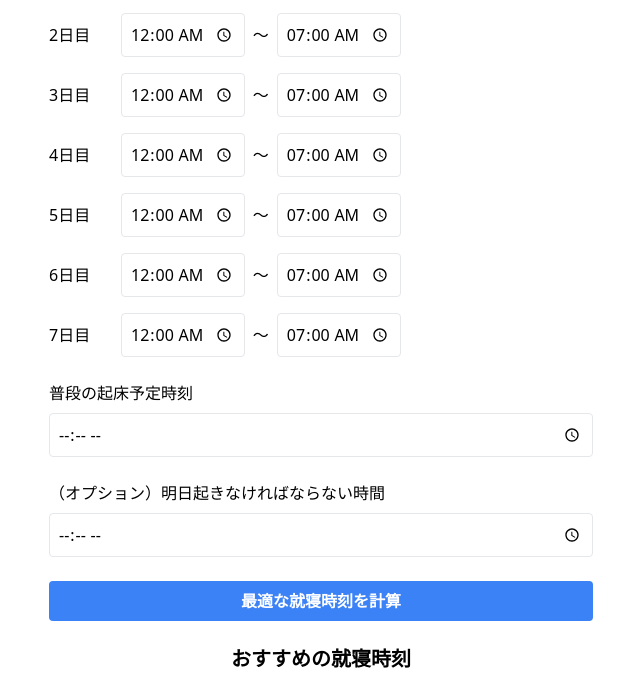
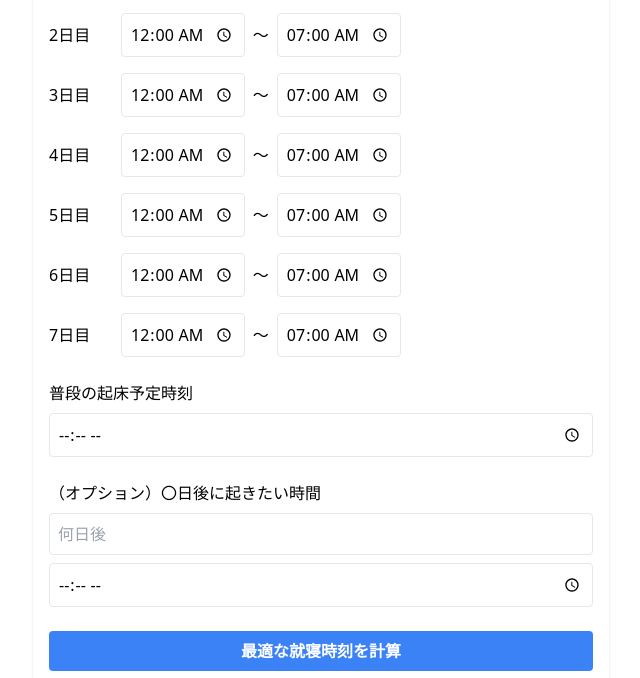
Before and after one commit to ysaga2006/sleepoptimizer, a plain HTML site: page index.html in a window 1280 px wide. Both pictures are taken after a click on the button "最適な就寝時刻を計算". Shown: the part 119-797 px from the top of the page, without its empty margins (319-959 px from the left). Drawn offline with nearby package versions, Linux system fonts and the light colour scheme.

Commit message:
Update index.html

```diff
--- a/index.html
+++ b/index.html
@@ -12,24 +12,25 @@
   </script>
 </head>
 <body class="bg-white text-black dark:bg-gray-900 dark:text-white transition-colors">
-  <div class="max-w-xl mx-auto p-4 space-y-6">
+  <div class="max-w-xl mx-auto p-4 space-y-6 bg-white dark:bg-gray-800 rounded-lg shadow">
     <h1 class="text-2xl font-bold text-center">睡眠最適化ツール</h1>
 
     <div id="sleep-inputs" class="space-y-4"></div>
 
     <div class="space-y-2">
       <label class="block font-medium">普段の起床予定時刻</label>
-      <input type="time" id="wakeTime" class="w-full p-2 rounded border" />
+      <input type="time" id="wakeTime" class="w-full p-2 rounded border dark:bg-gray-700 dark:border-gray-600" />
     </div>
 
     <div class="space-y-2">
-      <label class="block font-medium">（オプション）明日起きなければならない時間</label>
-      <input type="time" id="fixedWakeTime" class="w-full p-2 rounded border" />
+      <label class="block font-medium">（オプション）〇日後に起きたい時間</label>
+      <input type="number" min="1" max="7" id="daysUntilTarget" class="w-full p-2 rounded border dark:bg-gray-700 dark:border-gray-600" placeholder="何日後" />
+      <input type="time" id="targetWakeTime" class="w-full p-2 rounded border dark:bg-gray-700 dark:border-gray-600" placeholder="起床時刻" />
     </div>
 
     <button onclick="handleCalculate()" class="w-full bg-blue-500 text-white font-bold py-2 px-4 rounded hover:bg-blue-600">最適な就寝時刻を計算</button>
 
-    <div id="results" class="space-y-2"></div>
+    <div id="results" class="space-y-4"></div>
 
     <div class="text-center pt-6">
       <button onclick="document.body.classList.toggle('dark')" class="text-sm underline">ダークモード切り替え</button>
@@ -45,16 +46,19 @@
     }
 
     function formatTime(decimalHours) {
-      const h = Math.floor((decimalHours + 24) % 24);
-      const m = Math.round((decimalHours % 1) * 60);
-      return `${h.toString().padStart(2, "0")}:${m.toString().padStart(2, "0")}`;
+      let h = Math.floor(decimalHours) % 24;
+      let m = Math.round((decimalHours % 1) * 60);
+      if (m < 0) m += 60, h--;
+      if (h < 0) h += 24;
+      return `${String(h).padStart(2, "0")}:${String(m).padStart(2, "0")}`;
     }
 
     function handleCalculate() {
       const wakeTime = document.getElementById("wakeTime").value || "07:00";
-      const fixedWakeTime = document.getElementById("fixedWakeTime").value;
-      const wakeDecimal = parseTime(fixedWakeTime || wakeTime);
+      const targetWakeTime = document.getElementById("targetWakeTime").value;
+      const daysUntilTarget = parseInt(document.getElementById("daysUntilTarget").value);
 
+      const wakeDecimal = parseTime(wakeTime);
       const durations = sleepData.map(({ start, end }) => {
         const startH = parseTime(start);
         const endH = parseTime(end);
@@ -63,11 +67,31 @@
 
       const avgSleep = durations.reduce((a, b) => a + b, 0) / durations.length;
       const sleepDebt = Math.max(0, 7.5 - avgSleep);
-      const targetSleep = 7.5 + sleepDebt * 0.6;
-      const targetBedtime = wakeDecimal - targetSleep;
+      const baseTargetSleep = 7.5 + sleepDebt * 0.6;
+
+      let plans = [];
+
+      if (targetWakeTime && daysUntilTarget) {
+        const today = parseTime(wakeTime);
+        const target = parseTime(targetWakeTime);
+        const step = (today - target) / daysUntilTarget;
+
+        for (let d = 1; d <= daysUntilTarget; d++) {
+          const dayWake = today - step * d;
+          const bedtime = dayWake - baseTargetSleep;
+          plans.push({
+            day: d,
+            label: `${d}日後の計画`,
+            bedtime: formatTime(bedtime),
+            wake: formatTime(dayWake),
+            duration: baseTargetSleep.toFixed(1)
+          });
+        }
+      } else {
+        const targetBedtime = wakeDecimal - baseTargetSleep;
 
         const cycles = [4.5, 6.0, 7.5, 9.0];
-      const options = cycles.map(cycle => {
+        plans = cycles.map(cycle => {
           const bedtime = wakeDecimal - cycle;
           return {
             label: `周期一致 (${cycle}h)`,
@@ -77,19 +101,18 @@
           };
         });
 
-      options.push({
+        plans.push({
           label: "睡眠負債調整 + リズム維持",
           bedtime: formatTime(targetBedtime),
           wake: formatTime(wakeDecimal),
-        duration: targetSleep.toFixed(1)
+          duration: baseTargetSleep.toFixed(1)
         });
-
-      options.sort((a, b) => parseTime(a.bedtime) - parseTime(b.bedtime));
+      }
 
       const resultsEl = document.getElementById("results");
-      resultsEl.innerHTML = "<h2 class='text-xl font-semibold text-center'>おすすめの就寝時刻</h2>" +
-        options.map(r => `
-          <div class='border rounded p-4 bg-white dark:bg-gray-800'>
+      resultsEl.innerHTML = `<h2 class='text-xl font-semibold text-center'>おすすめの就寝計画</h2>` +
+        plans.map(r => `
+          <div class='border rounded p-4 bg-gray-100 dark:bg-gray-700'>
             <div class='font-bold text-lg'>${r.bedtime} → ${r.wake}</div>
             <div class='text-sm text-gray-600 dark:text-gray-300'>${r.label}（${r.duration} 時間）</div>
           </div>`).join("");
@@ -102,9 +125,9 @@
       div.innerHTML = `
         <span class="w-full sm:w-16 font-medium">${i + 1}日目</span>
         <div class="flex gap-2 mt-1 sm:mt-0">
-          <input type="time" value="${entry.start}" class="w-full p-2 rounded border" id="start-${i}" />
+          <input type="time" value="${entry.start}" class="w-full p-2 rounded border dark:bg-gray-700 dark:border-gray-600" id="start-${i}" />
           <span class="self-center">〜</span>
-          <input type="time" value="${entry.end}" class="w-full p-2 rounded border" id="end-${i}" />
+          <input type="time" value="${entry.end}" class="w-full p-2 rounded border dark:bg-gray-700 dark:border-gray-600" id="end-${i}" />
         </div>
       `;
       container.appendChild(div);
```
Lines whose indentation alone changed are shown as unchanged.
